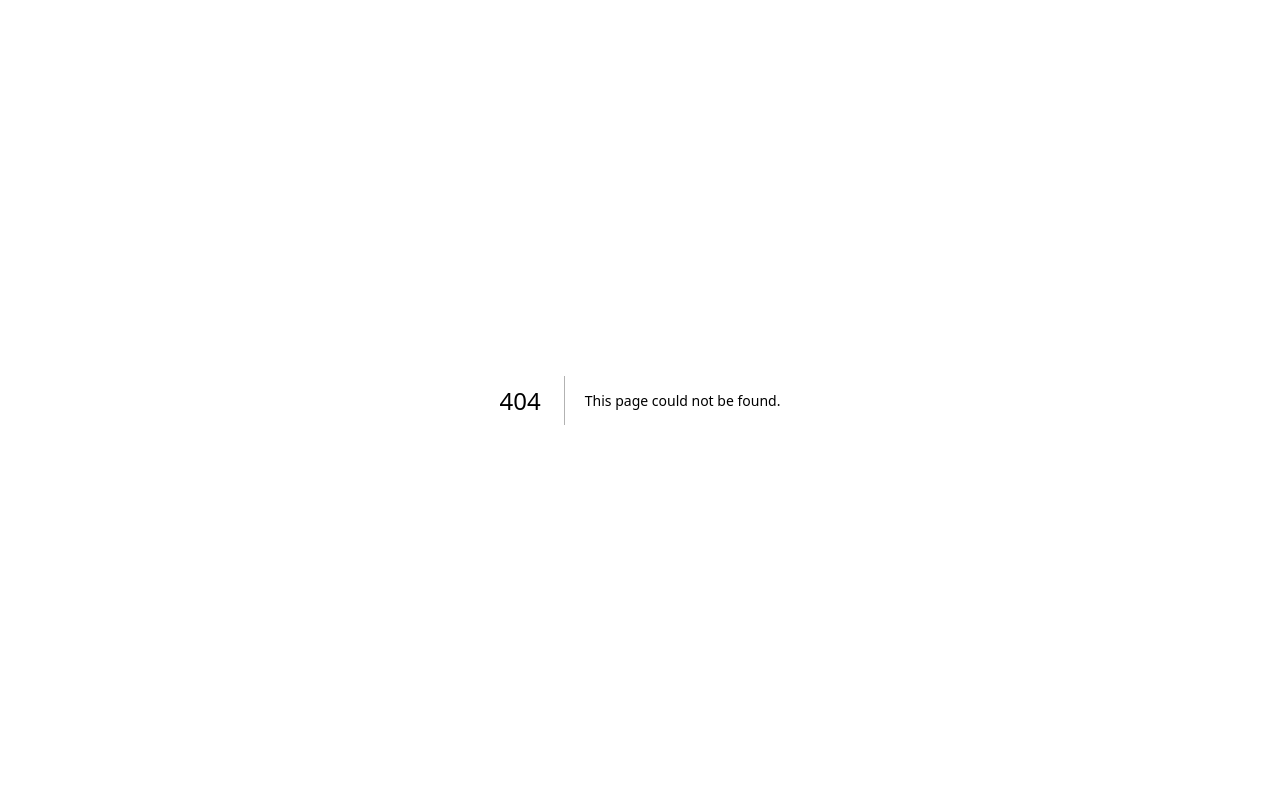
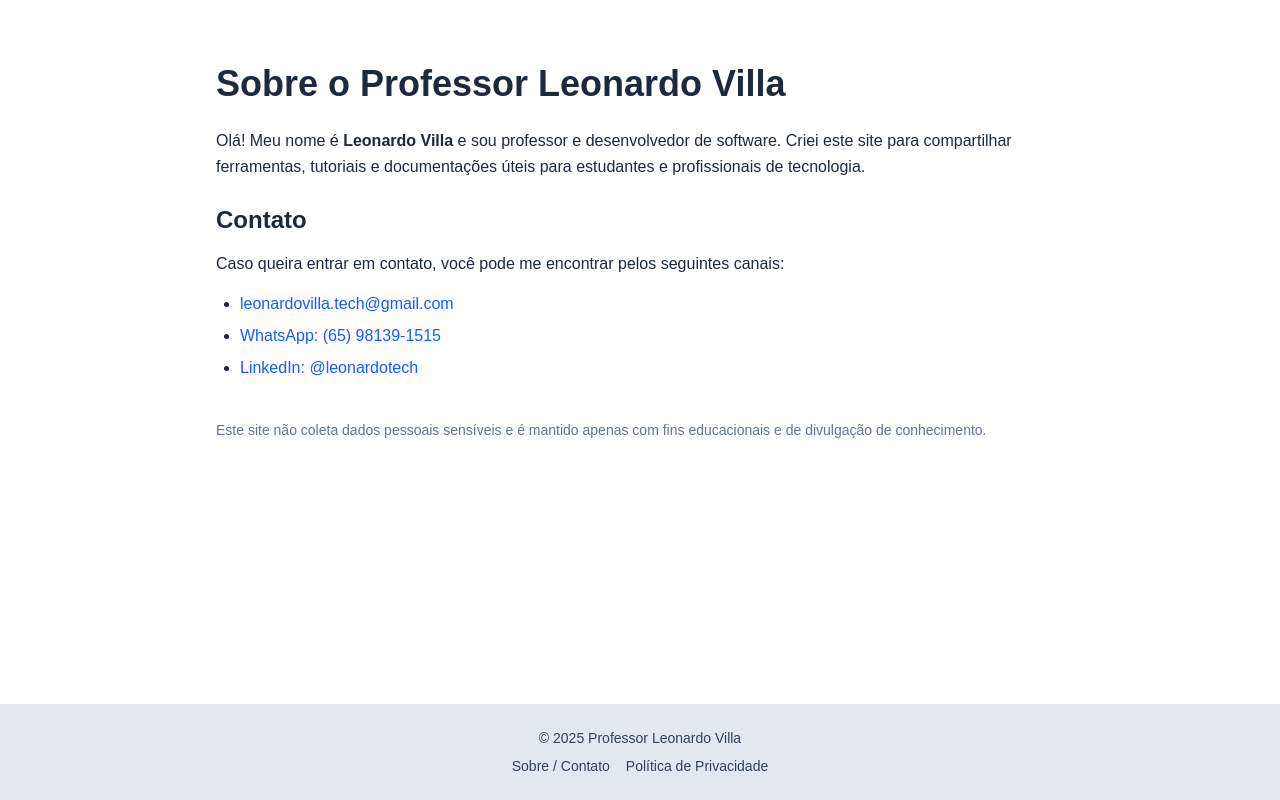
Before and after one commit to LeonardoVilla/repositorioclass, a Next.js app: page /sobre in a window 1280 px wide. Before the commit this address had no page. Built offline with nearby package versions, Linux system fonts and the light colour scheme.

Commit message:
Criação das páginas de privacidade e sobre

```diff
--- a/src/app/layout.tsx
+++ b/src/app/layout.tsx
@@ -1,6 +1,7 @@
 import type { Metadata } from "next";
 import { Geist, Geist_Mono } from "next/font/google";
 import "./globals.css";
+import Link from "next/link";
 
 const geistSans = Geist({
   variable: "--font-geist-sans",
@@ -23,11 +24,21 @@ export default function RootLayout({
   children: React.ReactNode;
 }>) {
   return (
-    <html lang="en">
+    <html lang="pt-BR">
       <body
-        className={`${geistSans.variable} ${geistMono.variable} antialiased`}
+        className={`${geistSans.variable} ${geistMono.variable} antialiased flex flex-col min-h-screen`}
       >
-        {children}
+        {/* Conteúdo principal */}
+        <main className="flex-grow">{children}</main>
+
+        {/* RODAPÉ */}
+        <footer className="bg-slate-200 py-6 mt-10 text-center text-slate-700 text-sm">
+          <p className="mb-2">© {new Date().getFullYear()} Professor Leonardo Villa</p>
+          <div className="space-x-4">
+            <Link href="/sobre" className="hover:text-blue-600">Sobre / Contato</Link>
+            <Link href="/politica-de-privacidade" className="hover:text-blue-600">Política de Privacidade</Link>
+          </div>
+        </footer>
       </body>
     </html>
   );
--- /dev/null
+++ b/src/app/politica-de-privacidade/page.tsx
@@ -0,0 +1,48 @@
+export default function PoliticaPrivacidadePage() {
+  return (
+    <main className="max-w-4xl mx-auto py-16 px-6 text-slate-800">
+      <h1 className="text-4xl font-bold mb-6">Política de Privacidade</h1>
+
+      <p className="mb-4">
+        Esta Política de Privacidade descreve como as informações dos visitantes são tratadas
+        no site <strong>Professor Leonardo Villa</strong> (doravante denominado “site”).
+      </p>
+
+      <h2 className="text-2xl font-semibold mt-8 mb-4">1. Coleta de informações</h2>
+      <p className="mb-4">
+        Este site não coleta informações pessoais dos visitantes, exceto quando o usuário
+        entra em contato voluntariamente por e-mail, WhatsApp ou outras formas de comunicação listadas.
+      </p>
+
+      <h2 className="text-2xl font-semibold mt-8 mb-4">2. Cookies e anúncios do Google</h2>
+      <p className="mb-4">
+        Este site pode exibir anúncios do <strong>Google AdSense</strong>, que utilizam cookies
+        para exibir anúncios personalizados com base nas visitas anteriores do usuário a este e a outros sites.
+        O usuário pode optar por desativar a personalização de anúncios acessando:
+        <a href="https://adssettings.google.com" target="_blank" className="text-blue-600 hover:underline"> adssettings.google.com</a>.
+      </p>
+
+      <h2 className="text-2xl font-semibold mt-8 mb-4">3. Links externos</h2>
+      <p className="mb-4">
+        Este site contém links para outros sites de terceiros. Não somos responsáveis
+        pelo conteúdo ou pelas práticas de privacidade desses sites.
+      </p>
+
+      <h2 className="text-2xl font-semibold mt-8 mb-4">4. Alterações nesta política</h2>
+      <p className="mb-4">
+        Esta política pode ser atualizada periodicamente. Recomendamos verificar esta página
+        de tempos em tempos para estar ciente de quaisquer mudanças.
+      </p>
+
+      <h2 className="text-2xl font-semibold mt-8 mb-4">5. Contato</h2>
+      <p>
+        Para dúvidas sobre esta Política de Privacidade, entre em contato pelo e-mail:
+        <a href="leonardovilla.tech@gmail.com" className="text-blue-600 hover:underline"> leonardovilla.tech@gmail.com</a>.
+      </p>
+
+      <p className="mt-10 text-sm text-slate-500">
+        Última atualização: {new Date().toLocaleDateString("pt-BR")}
+      </p>
+    </main>
+  );
+}
--- /dev/null
+++ b/src/app/sobre/page.tsx
@@ -0,0 +1,39 @@
+export default function SobrePage() {
+  return (
+    <main className="max-w-4xl mx-auto py-16 px-6 text-slate-800">
+      <h1 className="text-4xl font-bold mb-6">Sobre o Professor Leonardo Villa</h1>
+      <p className="mb-6 leading-relaxed">
+        Olá! Meu nome é <strong>Leonardo Villa</strong> e sou professor e desenvolvedor de software.
+        Criei este site para compartilhar ferramentas, tutoriais e documentações úteis
+        para estudantes e profissionais de tecnologia.
+      </p>
+
+      <h2 className="text-2xl font-semibold mb-4">Contato</h2>
+      <p className="mb-4">
+        Caso queira entrar em contato, você pode me encontrar pelos seguintes canais:
+      </p>
+
+      <ul className="list-disc pl-6 space-y-2">
+        <li>
+          <a href="mailto:seuemail@dominio.com" className="text-blue-600 hover:underline">
+            leonardovilla.tech@gmail.com
+          </a>
+        </li>
+        <li>
+          <a href="https://wa.me/5565981391515" target="_blank" className="text-blue-600 hover:underline">
+            WhatsApp: (65) 98139-1515
+          </a>
+        </li>
+        <li>
+          <a href="https://br.linkedin.com/in/leonardotech" target="_blank" className="text-blue-600 hover:underline">
+            LinkedIn: @leonardotech
+          </a>
+        </li>
+      </ul>
+
+      <p className="mt-10 text-sm text-slate-500">
+        Este site não coleta dados pessoais sensíveis e é mantido apenas com fins educacionais e de divulgação de conhecimento.
+      </p>
+    </main>
+  );
+}
```
